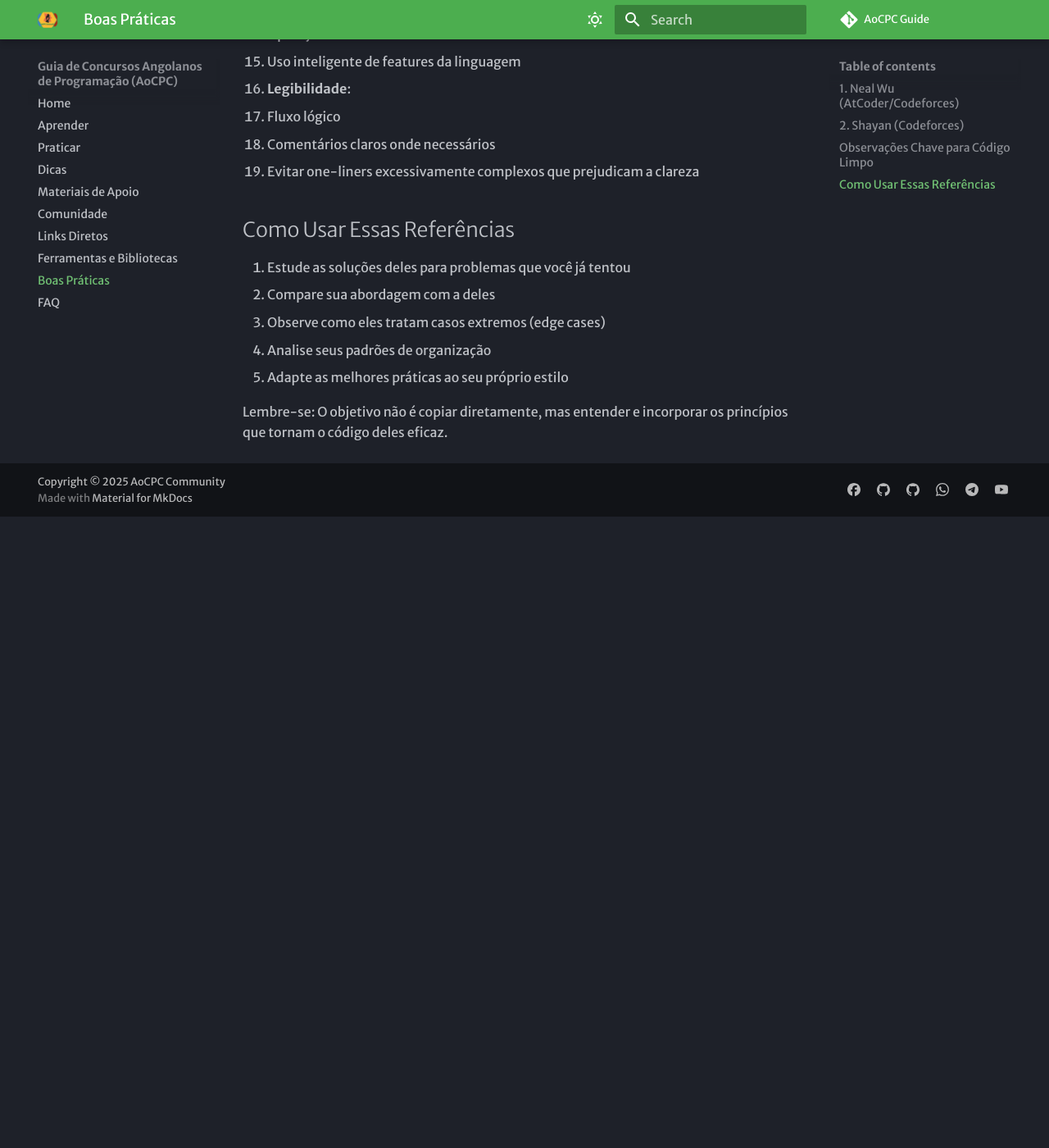
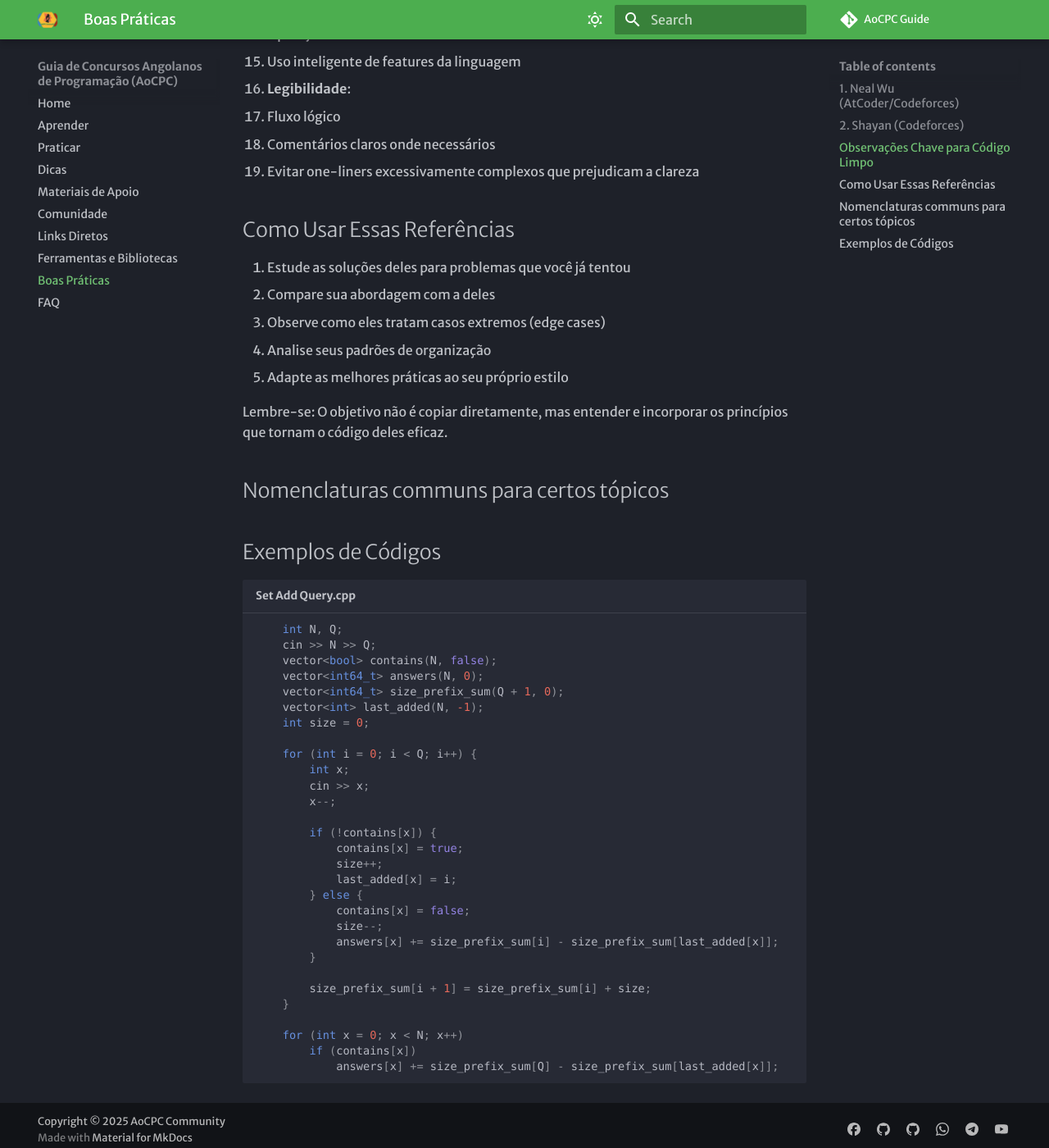
Before and after one commit to aocpc-community/aocpc-guide, an MkDocs documentation site: the page built from docs/guide/boas-praticas.md, in a window 1280 px wide and 1400 px high, scrolled down 1298 px. Shown: the whole window at 82% size. Built offline with MkDocs 1.6.1 and Material for MkDocs 9.7.7, drawn with Linux system fonts in a browser that asks for light colours; some web fonts are replaced; comment, search, counter and statistics services are not loaded; before the commit the page ends 1928 px from its top, so only the background shows below that.

Commit message:
docs: sample source code

````diff
--- a/docs/guide/boas-praticas.md
+++ b/docs/guide/boas-praticas.md
@@ -53,3 +53,39 @@
 5. Adapte as melhores práticas ao seu próprio estilo
 
 Lembre-se: O objetivo não é copiar diretamente, mas entender e incorporar os princípios que tornam o código deles eficaz.
+
+## Nomenclaturas communs para certos tópicos
+
+
+## Exemplos de Códigos
+``` cpp title="Set Add Query.cpp"
+    int N, Q;
+    cin >> N >> Q;
+    vector<bool> contains(N, false);
+    vector<int64_t> answers(N, 0);
+    vector<int64_t> size_prefix_sum(Q + 1, 0);
+    vector<int> last_added(N, -1);
+    int size = 0;
+
+    for (int i = 0; i < Q; i++) {
+        int x;
+        cin >> x;
+        x--;
+
+        if (!contains[x]) {
+            contains[x] = true;
+            size++;
+            last_added[x] = i;
+        } else {
+            contains[x] = false;
+            size--;
+            answers[x] += size_prefix_sum[i] - size_prefix_sum[last_added[x]];
+        }
+
+        size_prefix_sum[i + 1] = size_prefix_sum[i] + size;
+    }
+
+    for (int x = 0; x < N; x++)
+        if (contains[x])
+            answers[x] += size_prefix_sum[Q] - size_prefix_sum[last_added[x]];
+```
````
Also changed, not shown: readme.md (+1 -1 lines), mkdocs.yml (line endings or trailing spaces).
